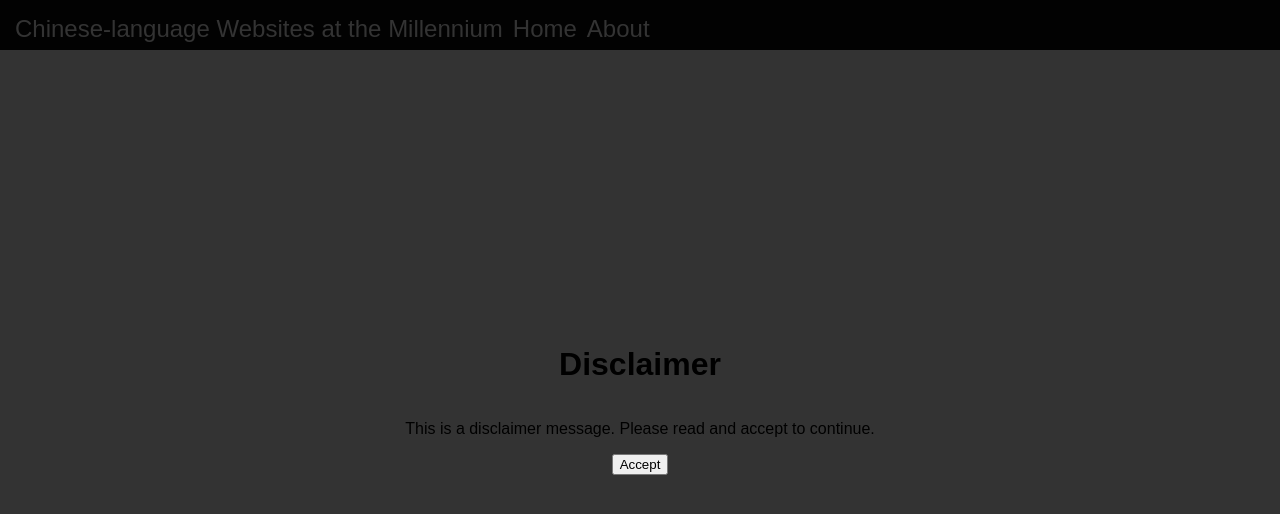
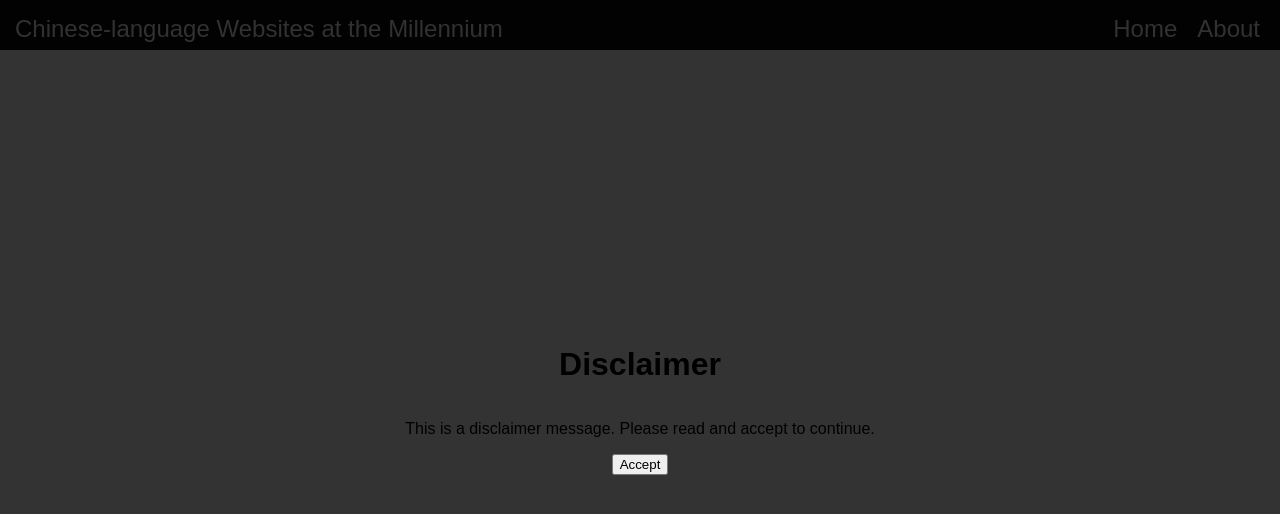
Before and after one commit to yaothao/YelloPagePublicFacing, a React (Create React App) app: page /disclaimer in a window 1280 px wide. Shown: the top 514 px of the page. Built offline with nearby package versions, Linux system fonts and the light colour scheme; no server answers.

Commit message:
add navigation

```diff
--- a/src/About.js
+++ b/src/About.js
@@ -3,7 +3,6 @@ import React from "react";
 function About({backBotton}) {
     return (
         <div className="about-page">
-            <button onClick={() => backBotton()}>Go Back</button>
             <h1>This is the about page</h1>
             <p>This website present you a variaty of archived Chinese Websites</p>
         </div>
--- a/src/App.css
+++ b/src/App.css
@@ -55,16 +55,3 @@
   text-align: center;
   margin-top: 50px;
 }
-
-.menu-list {
-  display: flex;
-  list-style: none;
-  padding: 0;
-  margin: 0;
-}
-
-.menu-item{
-  display: block;
-  padding: 5px;
-  color: #ffffff;
-}
--- a/src/App.js
+++ b/src/App.js
@@ -1,17 +1,18 @@
 import './App.css';
 import React, { useEffect, useState } from 'react';
 import { useStateValue } from './StateProvider';
-import SearchBar from './SearchBar';
-import WebBlocks from './WebBlocks';
+import Homepage from './Homepage';
 import axios from 'axios';
 import WebFrame from './WebFrame';
 import Homebar from './Homebar';
 import About from './About';
+import DisclaimerAlert from './DisclaimerAlert';
+import {  Route, Routes, Navigate } from 'react-router-dom';
+import PrivateRoute from './PrivateRoute';
 
 function App () {
-  const [showContent, setShowContent] = useState(false);
-  const [showAbout, setShowAbout] = useState(false);
   const [{tagList, frame, searchTerm}, dispatch] = useStateValue();
+  const [hasAccepted, setHasAccpected] = useState(localStorage.getItem('hasAccepted'));
 
   useEffect(() => {
     console.log('fetching fist page...')
@@ -41,66 +42,39 @@ function App () {
         .catch(err => console.log(err));
   }, [searchTerm]);
 
-  useEffect(() => {
-    const hasAccepted = localStorage.getItem('hasAccepted');
-
-    if (hasAccepted) {
-      handleShowContent()
-    }
-  }, []);
-
 
   const handleShowContent = () => {
-    setShowContent(true);
+    setHasAccpected(true);
   };
 
-  const handleAccept = (callback) => {
-    localStorage.setItem('hasAccepted','true');
-    callback();
-  }
+  // const PresentLayer = () => {
+  //   if (frame[0]) {
+  //     console.log('in frame')
+  //     return(
+  //       <WebFrame />
+  //     )
 
-  const handleAboutClicked = () => {
-    setShowAbout(true);
-  };
-
-  const handleAboutBack = () => {
-    setShowAbout(false);
-  }
-
-  const DisclaimerAlert = ({ handleShowContent }) => {
-    return (
-        <div className="disclaimer-alert">
-          <h1>Disclaimer</h1>
-          <p>This is a disclaimer message. Please read and accept to continue.</p>
-          <button onClick={() => handleAccept(handleShowContent)}>Accept</button>
-        </div>
-      )
-  };
-
-  const PresentLayer = () => {
-    if (frame[0]) {
-      console.log('in frame')
-      return(
-        <WebFrame />
-      )
-
-    } else {
-      return (
-        <div className='searchlayer'>
-          <SearchBar />
-          <WebBlocks filter={tagList} />
-        </div>
-      )
-    }
-  }
+  //   } else {
+  //     return (
+  //       <div className='searchlayer'>
+  //         <SearchBar />
+  //         <WebBlocks filter={tagList} />
+  //       </div>
+  //     )
+  //   }
+  // }
 
   return (
     <div className="app">
-      <Homebar handleAboutClicked={handleAboutClicked}/>
-      {showAbout && <About backBotton={handleAboutBack}/>}
-      {!showContent && !showAbout && <DisclaimerAlert handleShowContent={handleShowContent}/>}
-      {showContent && !showAbout && <PresentLayer />}
-      {/* <Stream /> */}
+      <Homebar />
+      <Routes>
+          <Route path='/disclaimer' element={hasAccepted ? <Navigate replace to='/'/> : <DisclaimerAlert callback={handleShowContent}/>}/>
+          <Route element={<PrivateRoute hasAccepted={hasAccepted} />}>
+            <Route exact path='/' element={<Homepage />} />
+            <Route path='/about' element={<About />} />
+            <Route path='/webpage:id' element={<WebFrame />} />
+          </Route>
+      </Routes>
     </div>
   )
 
--- /dev/null
+++ b/src/DisclaimerAlert.js
@@ -0,0 +1,21 @@
+import React from "react";
+import { useNavigate } from "react-router-dom";
+
+function DisclaimerAlert ({callback}) {
+    const navigate = useNavigate();
+    const handleAccept = () => {
+        localStorage.setItem('hasAccepted','true');
+        callback();
+        navigate('/');
+    }
+
+    return (
+        <div className="disclaimer-alert">
+          <h1>Disclaimer</h1>
+          <p>This is a disclaimer message. Please read and accept to continue.</p>
+          <button onClick={() => handleAccept()}>Accept</button>
+        </div>
+      )
+};
+
+export default DisclaimerAlert;
--- a/src/Homebar.css
+++ b/src/Homebar.css
@@ -12,3 +12,29 @@
     height: 30px;
     width: 100%;
 }
+
+.menu-list {
+    display: flex;
+    list-style: none;
+    padding: 0;
+    margin: 0;
+    margin-right: 20px;
+  }
+
+.menu-list li{
+    padding: 5px;
+}
+
+.menu-item{
+    margin-left: auto;
+}
+
+a {
+    padding: 5px;
+    color: aliceblue;
+    text-decoration: none;
+}
+
+a:hover {
+    background: #aaa;
+}
--- a/src/Homebar.js
+++ b/src/Homebar.js
@@ -1,15 +1,16 @@
 import React from "react";
 import './Homebar.css'
+import { Link } from 'react-router-dom'
 
-export default function Homebar({ handleAboutClicked }) {
+export default function Homebar() {
     // the top welcome notes stays throughout the webpages
     return (
         <div className="web-title">
             <ul className="menu-list">
-                <li className="menu-item">Chinese-language Websites at the Millennium</li>
-                <li className="menu-item clickable">Home</li>
-                <li className="menu-item clickable" onClick={() => handleAboutClicked()}>
-                    About
+                <li>Chinese-language Websites at the Millennium</li>
+                <li className="menu-item"><Link to='/'>Home</Link></li>
+                <li>
+                    <Link to='/about'>About</Link>
                 </li>
             </ul>
         </div>
--- /dev/null
+++ b/src/Homepage.js
@@ -0,0 +1,14 @@
+import React from "react";
+import SearchBar from './SearchBar';
+import WebBlocks from './WebBlocks';
+
+function Homepage() {
+    return (
+        <div className='searchlayer'>
+          <SearchBar />
+          <WebBlocks />
+        </div>
+      )
+}
+
+export default Homepage;
--- /dev/null
+++ b/src/PrivateRoute.js
@@ -0,0 +1,11 @@
+import { Navigate, Outlet } from 'react-router-dom';
+
+function PrivateRoute({ hasAccepted, redirectPath = '/disclaimer' }) {
+    if (!hasAccepted) {
+        return <Navigate to={redirectPath} replace />;
+    }
+
+    return <Outlet />
+}
+
+export default PrivateRoute;
--- a/src/SearchBar.css
+++ b/src/SearchBar.css
@@ -32,17 +32,6 @@ li.clickable:hover {
 ul.tagsList {
     margin: 0px;
     padding-left: 5px;
-}
-
-a {
-    text-decoration: none;
-    color: #666;
-    margin-left: 5px;
-    padding: 0px 2px 0px 2px;
-}
-
-a:hover {
-    color: #dd3345;
 }
 
 .searchbar {
--- a/src/index.js
+++ b/src/index.js
@@ -5,13 +5,16 @@ import App from './App';
 import reportWebVitals from './reportWebVitals';
 import reducer, { initialState } from "./reducer";
 import { StateProvider } from "./StateProvider";
+import { BrowserRouter } from 'react-router-dom';
 
 const root = ReactDOM.createRoot(document.getElementById('root'));
 root.render(
   <React.StrictMode>
-  <StateProvider initialState={initialState} reducer={reducer}>
-    <App />
-  </StateProvider>
+    <BrowserRouter>
+      <StateProvider initialState={initialState} reducer={reducer}>
+        <App />
+      </StateProvider>
+  </BrowserRouter>
 </React.StrictMode>,
 document.getElementById("root")
 );
```
Also changed, not shown: 1 other file (tests, documents, lock files or other folders).
